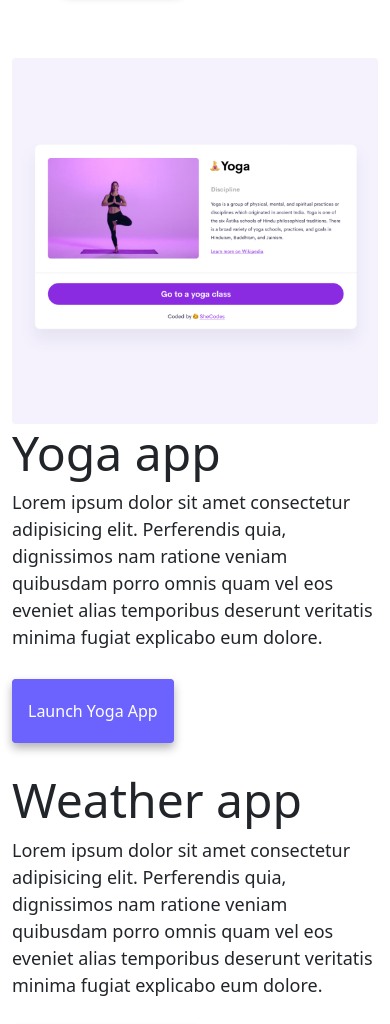
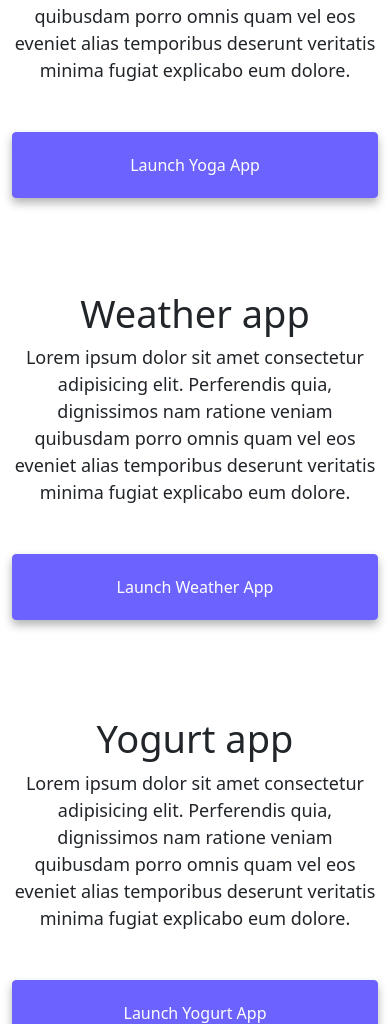
Before and after one commit to HHJ121/Front-end-developer-homework-week3, a plain HTML site: page index.html in a window 390 px wide. Shown: the part 679-1703 px from the top of the page. Drawn offline with nearby package versions, Linux system fonts and the light colour scheme.

Commit message:
Added media queries to make it mobile friendly

```diff
--- a/index.html
+++ b/index.html
@@ -23,9 +23,10 @@
     ></script>
   </head>
   <body>
+    <div class="wrapper">
       <nav class="navbar navbar-expand-lg navbar-light bg-light fixed-top">
-      <div class="container-fluid">
-        <a class="navbar-brand ms-5" href="index.html" title="Haw-Harn Jiang"
+        <div class="container">
+          <a class="navbar-brand" href="index.html" title="Haw-Harn Jiang"
             >Haw-Harn Jiang</a
           >
           <button
@@ -56,7 +57,10 @@
                 >
               </li>
               <li class="nav-item">
-              <a class="nav-link" href="about.html#contact" title="Contact info"
+                <a
+                  class="nav-link"
+                  href="about.html#contact"
+                  title="Contact info"
                   >Contact me</a
                 >
               </li>
@@ -79,40 +83,42 @@
             <img
               src="images/yoga.png"
               alt="A lady doing yoga"
-            class="yoga img-fluid rounded"
+              class="yoga img-fluid rounded d-none d-md-block"
             />
           </div>
           <div class="col-md-6">
             <h2>Yoga app</h2>
             <p>
-            Lorem ipsum dolor sit amet consectetur adipisicing elit. Perferendis
-            quia, dignissimos nam ratione veniam quibusdam porro omnis quam vel
-            eos eveniet alias temporibus deserunt veritatis minima fugiat
-            explicabo eum dolore.
+              Lorem ipsum dolor sit amet consectetur adipisicing elit.
+              Perferendis quia, dignissimos nam ratione veniam quibusdam porro
+              omnis quam vel eos eveniet alias temporibus deserunt veritatis
+              minima fugiat explicabo eum dolore.
             </p>
             <div class="mt-5">
-            <a href="#" title="Yoga App">Launch Yoga App</a>
+              <a href="#" title="Yoga App" class="link-app">Launch Yoga App</a>
             </div>
           </div>
         </div>
         <div class="row mt-5">
           <div class="col-md-6">
-          <h2>Weather app</h2>
+            <h2 class="weather-title">Weather app</h2>
             <p>
-            Lorem ipsum dolor sit amet consectetur adipisicing elit. Perferendis
-            quia, dignissimos nam ratione veniam quibusdam porro omnis quam vel
-            eos eveniet alias temporibus deserunt veritatis minima fugiat
-            explicabo eum dolore.
+              Lorem ipsum dolor sit amet consectetur adipisicing elit.
+              Perferendis quia, dignissimos nam ratione veniam quibusdam porro
+              omnis quam vel eos eveniet alias temporibus deserunt veritatis
+              minima fugiat explicabo eum dolore.
             </p>
             <div class="mt-5">
-            <a href="#" title="Weather App">Launch Weather App</a>
+              <a href="#" title="Weather App" class="link-app"
+                >Launch Weather App</a
+              >
             </div>
           </div>
           <div class="col-md-6 mt-5">
             <img
               src="images/weather.png"
               alt="A picture of a weather app"
-            class="weather img-fluid rounded"
+              class="weather img-fluid rounded d-none d-md-block"
             />
           </div>
         </div>
@@ -121,19 +127,22 @@
             <img
               src="images/yogurt.png"
               alt="A picture of Greek yogurt"
-            class="yogurt img-fluid rounded"
+              class="yogurt img-fluid rounded d-none d-md-block"
             />
           </div>
           <div class="col-md-6">
             <h2>Yogurt app</h2>
             <p>
-            Lorem ipsum dolor sit amet consectetur adipisicing elit. Perferendis
-            quia, dignissimos nam ratione veniam quibusdam porro omnis quam vel
-            eos eveniet alias temporibus deserunt veritatis minima fugiat
-            explicabo eum dolore.
+              Lorem ipsum dolor sit amet consectetur adipisicing elit.
+              Perferendis quia, dignissimos nam ratione veniam quibusdam porro
+              omnis quam vel eos eveniet alias temporibus deserunt veritatis
+              minima fugiat explicabo eum dolore.
             </p>
             <div class="mt-5">
-            <a href="#" title="Yogurt App">Launch Yogurt App</a>
+              <a href="#" title="Yogurt App" class="link-app"
+                >Launch Yogurt App</a
+              >
+            </div>
           </div>
         </div>
       </div>
--- a/src/styles.css
+++ b/src/styles.css
@@ -1,6 +1,10 @@
 :root {
   --primary-color: #6c63ff;
   --secondary-color: #0a58ca;
+}
+
+div.wrapper {
+  margin-bottom: 50px;
 }
 
 h1 {
@@ -71,3 +75,31 @@ a:hover {
 .contact-email:hover {
   text-decoration: underline;
 }
+
+@media (max-width: 768px) {
+  h1 {
+    font-size: 70px !important;
+  }
+
+  h2 {
+    font-size: 38px !important;
+  }
+
+  .weather-title {
+    margin-top: 45px;
+  }
+
+  .link-app {
+    display: block;
+    margin: 0 auto;
+    text-align: center;
+  }
+
+  .col-md-6 h2 {
+    text-align: center;
+  }
+
+  .col-md-6 p {
+    text-align: center;
+  }
+}
```
Also changed, not shown: about.html (+16 -8 lines). Lines whose indentation alone changed are shown as unchanged.
